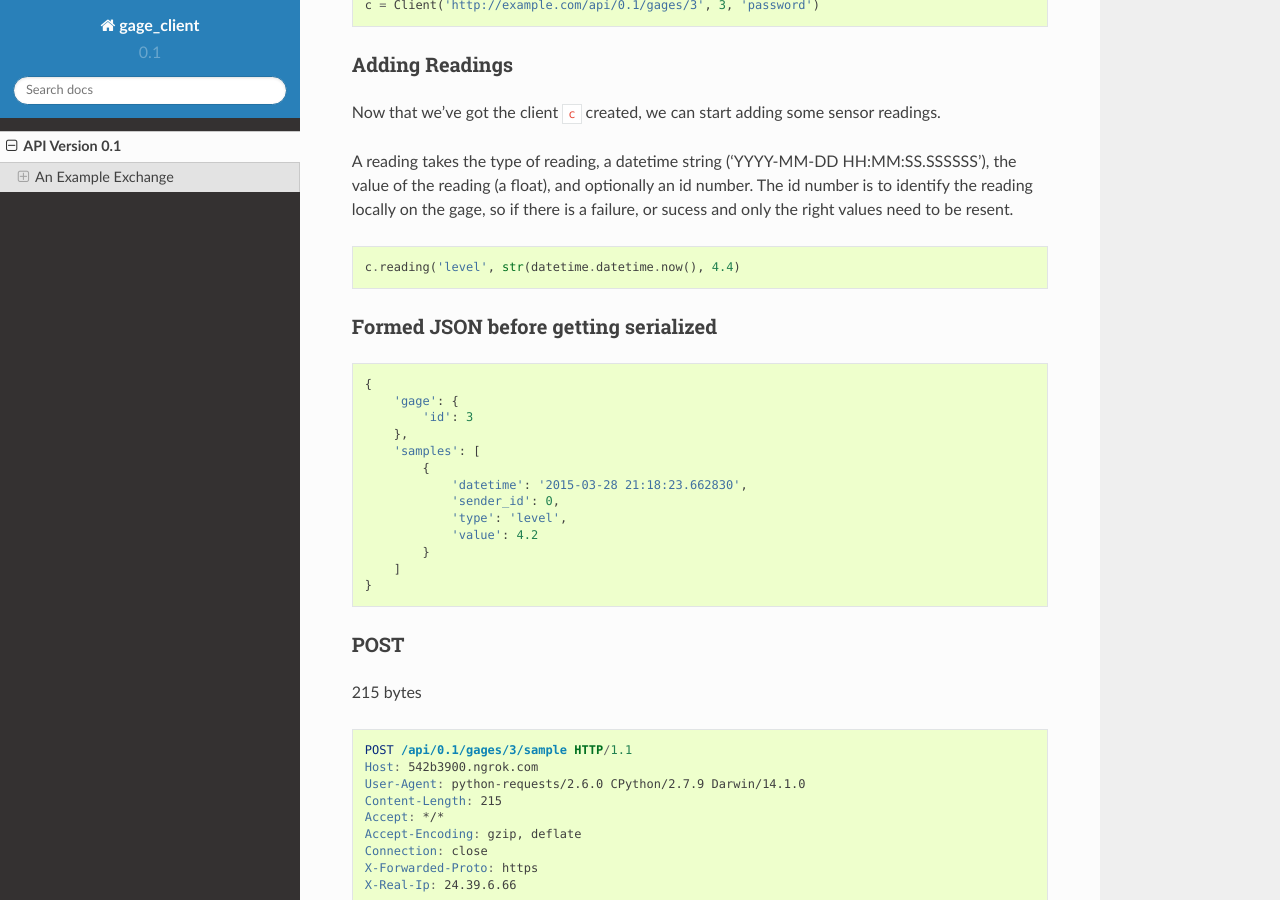
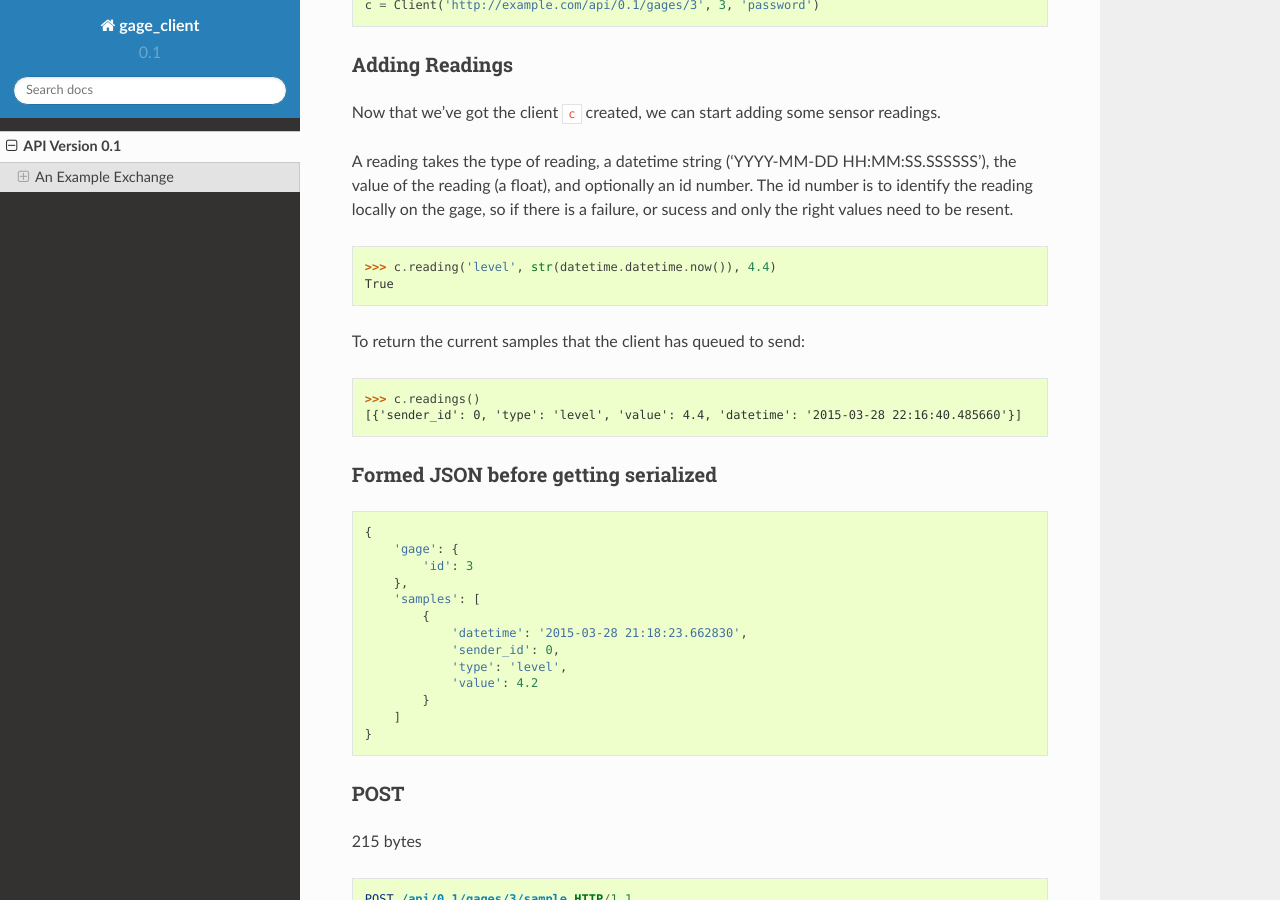
Before and after one commit to abkfenris/gage-client, a Sphinx documentation site: the page built from docs/api/v01.rst, in a window 1280 px wide and 900 px high, scrolled down 1153 px. Built offline with Sphinx 7.4.7 and the Read the Docs theme 2.0.0, drawn with Linux system fonts in a browser that asks for light colours.

Commit message:
Docs for readings()

```diff
--- a/docs/api/v01.rst
+++ b/docs/api/v01.rst
@@ -70,7 +70,15 @@ resent.
 
 .. code-block:: python
 
-    c.reading('level', str(datetime.datetime.now(), 4.4)
+    >>> c.reading('level', str(datetime.datetime.now()), 4.4)
+    True
+
+To return the current samples that the client has queued to send:
+
+.. code-block:: python
+
+    >>> c.readings()
+    [{'sender_id': 0, 'type': 'level', 'value': 4.4, 'datetime': '2015-03-28 22:16:40.485660'}]
 
 Formed JSON before getting serialized
 ~~~~~~~~~~~~~~~~~~~~~~~~~~~~~~~~~~~~~
```
